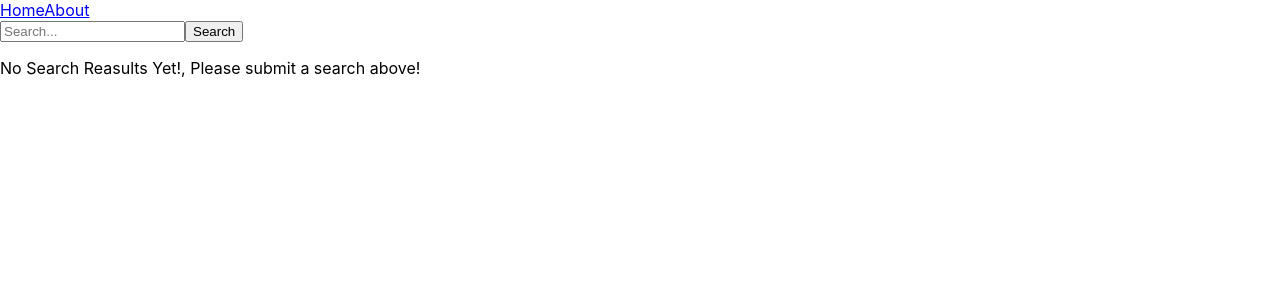
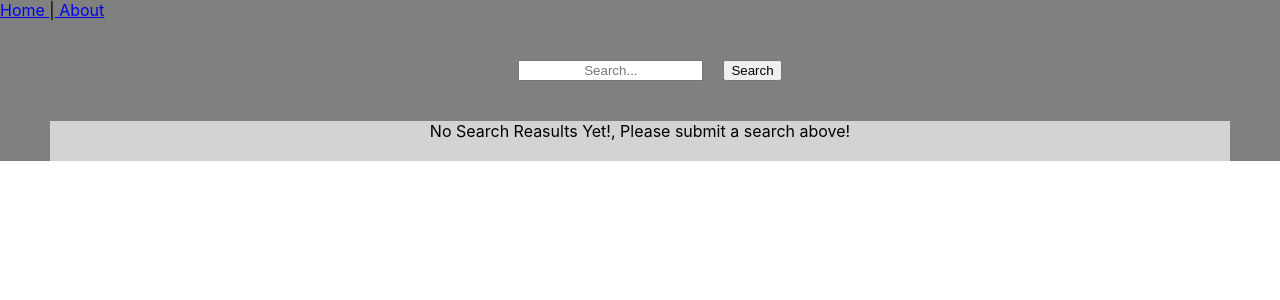
Before and after one commit to amber-king/9_3-Youtube-Clone-Project_Copy, a React (Create React App) app: page / in a window 1280 px wide. Shown: the top 300 px of the page. Built offline with nearby package versions, Linux system fonts and the light colour scheme.

Commit message:
added beginner css

```diff
--- a/src/App.js
+++ b/src/App.js
@@ -5,6 +5,7 @@ import About from "./Components/about"
 import Videos from "./Components/Videos"
 import Navbar from "./Components/navbar"
 import SoloVideo from "./Components/SoloVideo"
+import "./Components/allStyle.css"
 
 // import {useEffect} from "react"
 
--- a/src/Components/Home.js
+++ b/src/Components/Home.js
@@ -1,5 +1,5 @@
 import React, { useState } from "react"
-
+// import "./allStyle.css"
 
 //  import Navbar from "./Components/navbar"
 
@@ -25,7 +25,13 @@ export default function Home() {
 
                 </form>
             </div>
-            <p> No Search Reasults Yet!, Please submit a search above!</p>
+            <div className="error-msg">
+                <p className="error-result">
+                    No Search Reasults Yet!, Please submit a search above!
+                </p>
+            </div>
+
+
 
         </div>
     )
--- /dev/null
+++ b/src/Components/allStyle.css
@@ -0,0 +1,18 @@
+.search-engine{
+margin: 20px;
+text-align: center;
+}
+
+.error-result{
+    background-color: lightgray;
+    text-align: center;
+    height: 40px;
+    width: auto;
+    margin-left:50px;
+    margin-right:50px;
+}
+
+.App {
+    background-color: grey;
+
+}
--- a/src/components/navbar.js
+++ b/src/components/navbar.js
@@ -3,8 +3,11 @@ import { NavLink } from 'react-router-dom'
 const Navbar = () => {
     return (
         <nav>
-            <NavLink to='/'>Home</NavLink>
-            <NavLink to ='/about'>About</NavLink>
+            <NavLink to='/'>Home </NavLink>
+
+            |
+
+            <NavLink to='/about'> About</NavLink>
         </nav>
     )
 }
```
